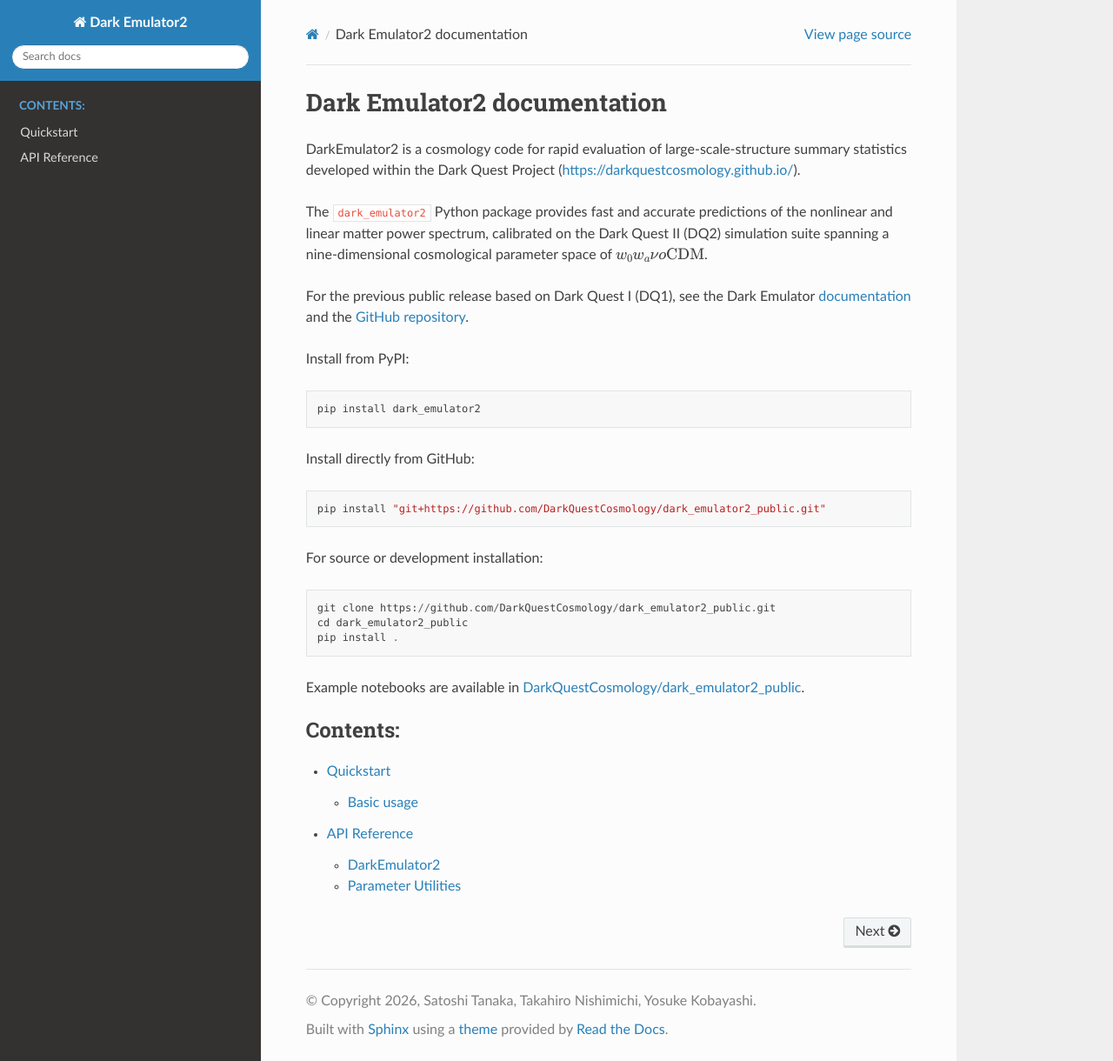
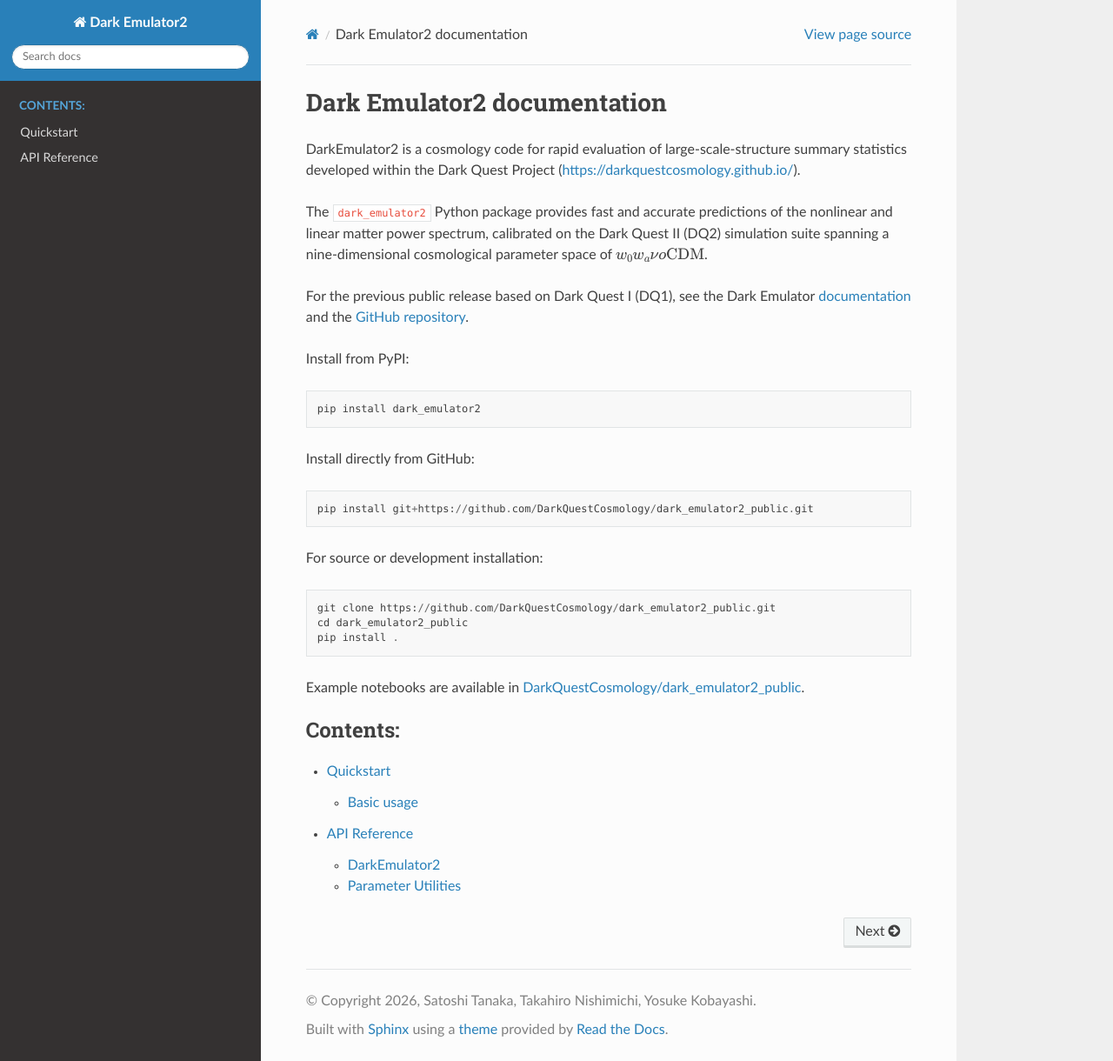
Before and after one commit to DarkQuestCosmology/dark_emulator2_public, a Sphinx documentation site: the page built from docs/index.rst, in a window 1280 px wide and 1220 px high. Shown: the whole window at 87% size. Built offline with Sphinx 7.4.7 and the Read the Docs theme 3.1.0, drawn with Linux system fonts in a browser that asks for light colours.

```diff
--- a/docs/index.rst
+++ b/docs/index.rst
@@ -22,7 +13,7 @@ Install from PyPI::
 
 Install directly from GitHub::
 
-	pip install "git+https://github.com/DarkQuestCosmology/dark_emulator2_public.git"
+	pip install git+https://github.com/DarkQuestCosmology/dark_emulator2_public.git
 
 For source or development installation::
 
--- a/pyproject.toml
+++ b/pyproject.toml
@@ -42,6 +42,7 @@ dependencies = [
 
 [project.urls]
 Project = "https://darkquestcosmology.github.io/"
+Documentation = "https://dark-emulator2.readthedocs.io/"
 Source = "https://github.com/DarkQuestCosmology/dark_emulator2_public"
 
 [tool.setuptools.packages.find]
```
Also changed, not shown: other parts of docs/index.rst (+0 -9 lines), README.md (+6 -2 lines), 11 other files.
